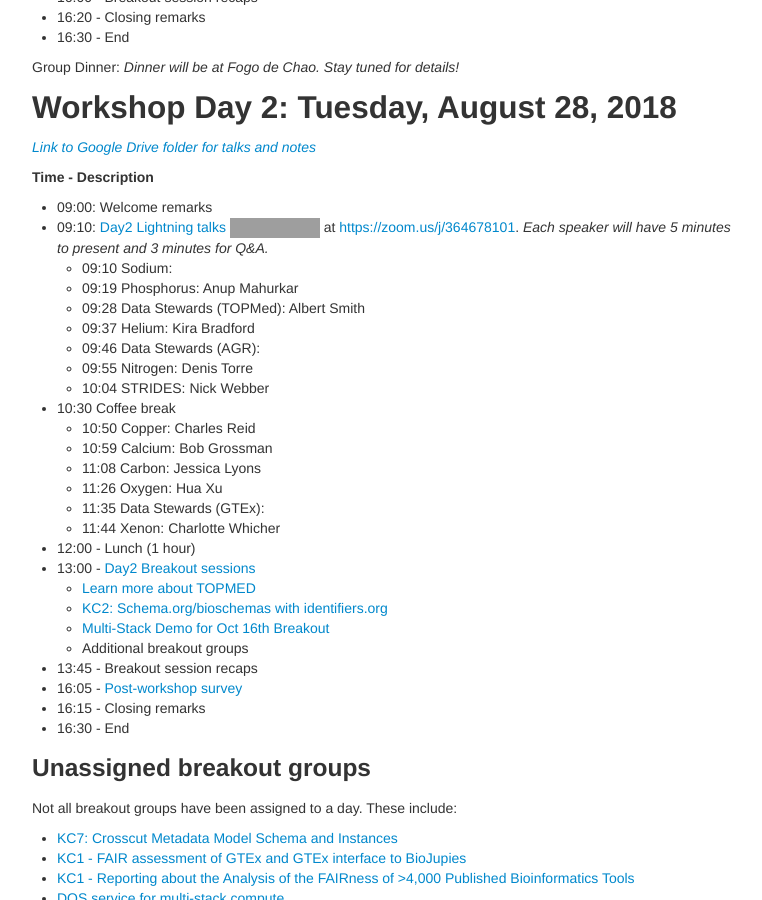
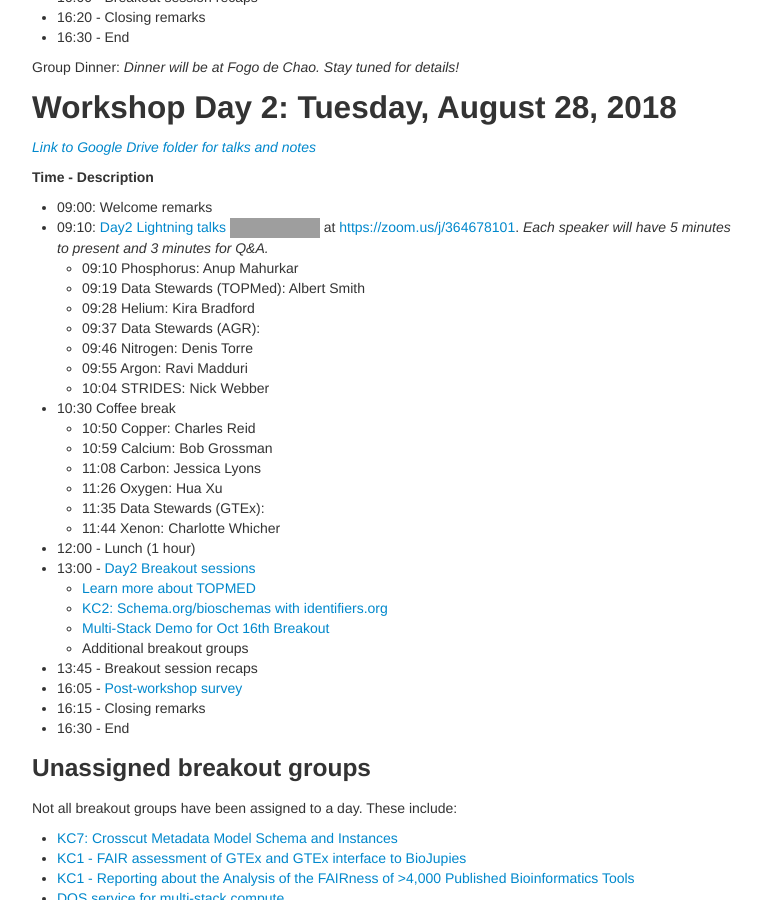
Before and after one commit to dcppc/2018-august-workshop, a Jekyll site: the page built from docs/agenda.md, in a window 1280 px wide and 900 px high, scrolled down 868 px. Shown: the whole window, without its empty margins (258-1020 px from the left). Built offline with Jekyll 4.4.1, drawn with Linux system fonts in a browser that asks for light colours; grey boxes are pictures that could not be loaded.

Commit message:
speaker shuffel

```diff
--- a/docs/agenda.md
+++ b/docs/agenda.md
@@ -51,12 +51,12 @@ Group Dinner: _Dinner will be at Fogo de Chao. Stay tuned for details!_
 - 09:00: Welcome remarks
 - 09:10: [Day2 Lightning talks](https://github.com/dcppc/2018-august-workshop/issues/2)
 ![github](https://img.shields.io/badge/Connect%20-via%20Zoom-blue.svg)   at <https://zoom.us/j/364678101>. _Each speaker will have 5 minutes to present and 3 minutes for Q&A._
-	- 09:10 Sodium:
-	- 09:19 Phosphorus: Anup Mahurkar
-	- 09:28 Data Stewards (TOPMed): Albert Smith
-	- 09:37 Helium: Kira Bradford
-	- 09:46 Data Stewards (AGR):
-	- 09:55 Nitrogen: Denis Torre
+	- 09:10 Phosphorus: Anup Mahurkar
+	- 09:19 Data Stewards (TOPMed): Albert Smith
+	- 09:28 Helium: Kira Bradford
+	- 09:37 Data Stewards (AGR):
+	- 09:46 Nitrogen: Denis Torre
+	- 09:55 Argon: Ravi Madduri
 	- 10:04 STRIDES: Nick Webber
 - 10:30 Coffee break
 	- 10:50 Copper: Charles Reid
```
